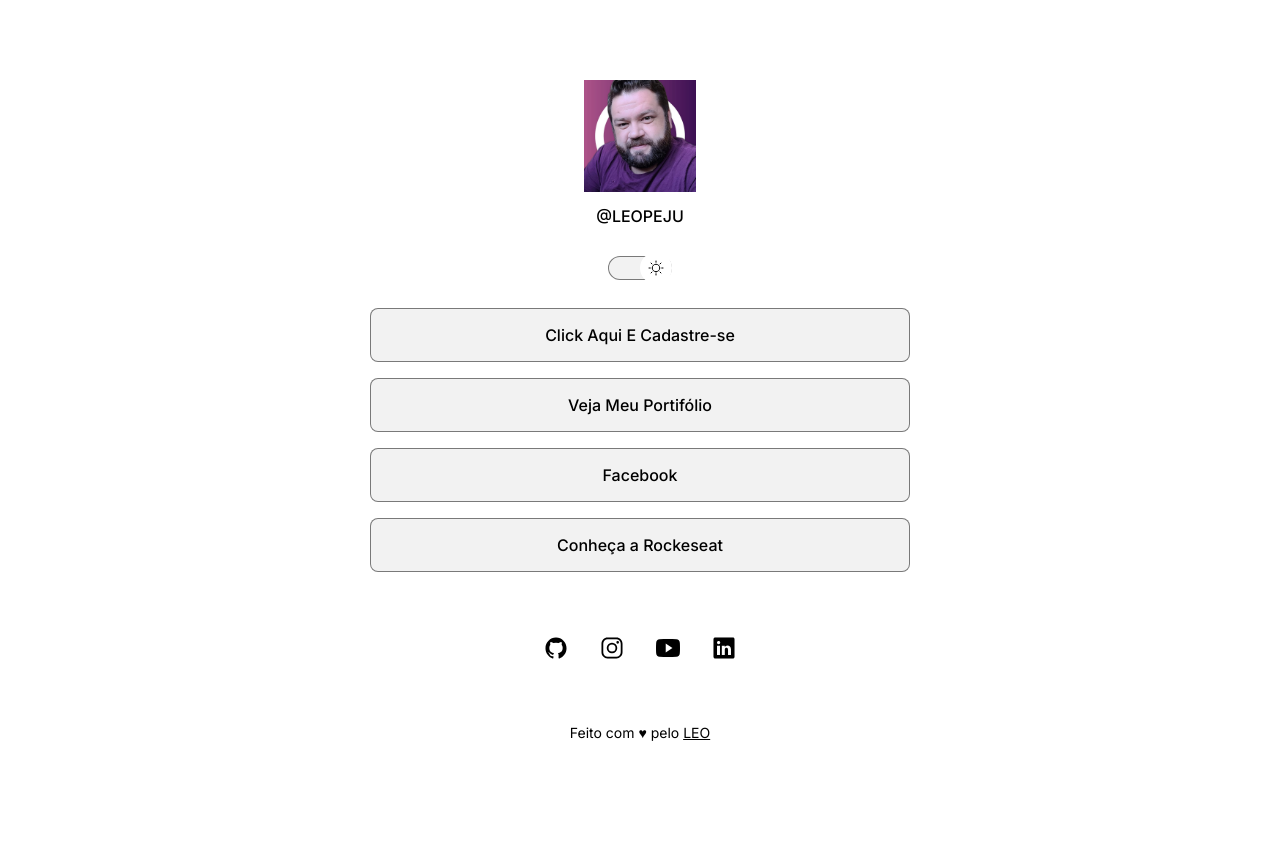
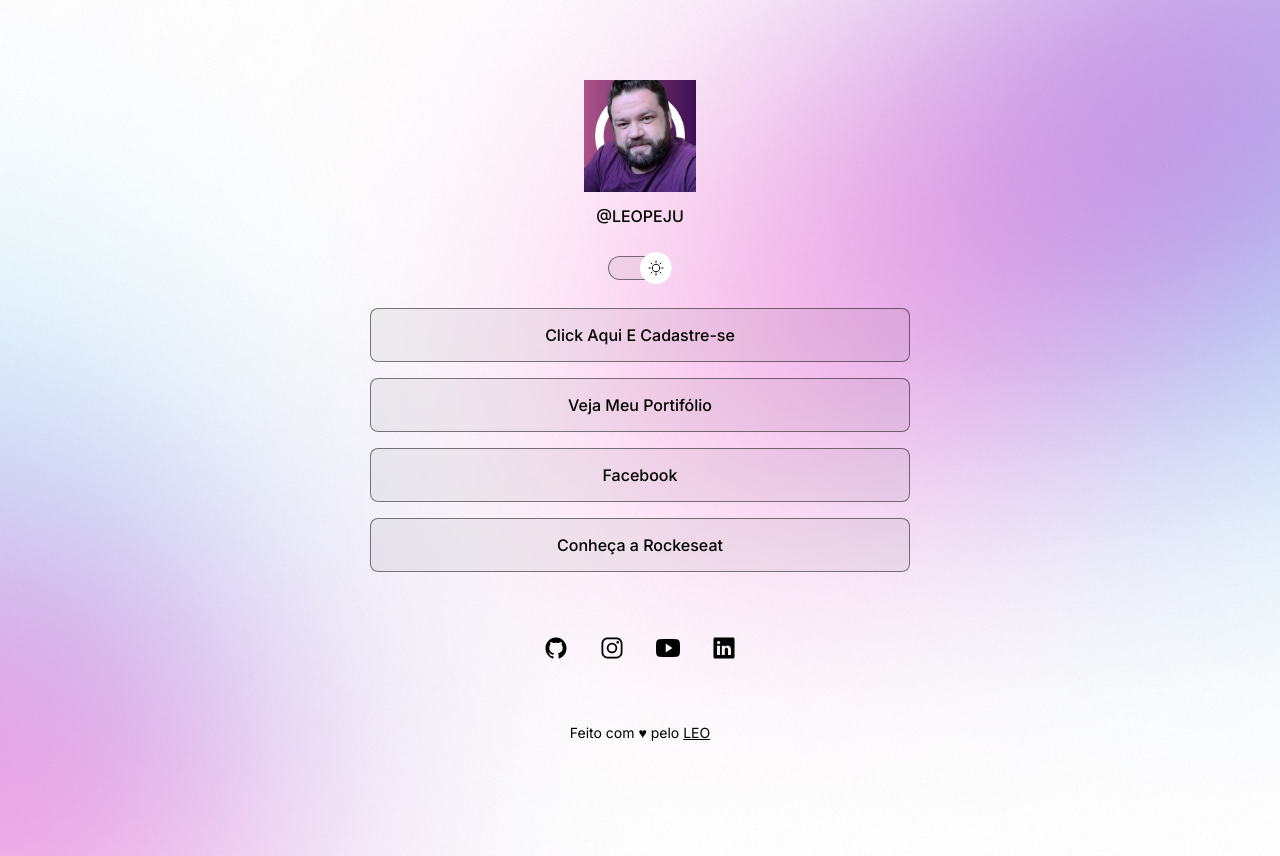
Before and after one commit to Leopeju/ProjetoDev, a plain HTML site: page index.html in a window 1280 px wide. Both pictures are taken after a click on the element 640 px from the left and 267 px from the top of the page. Drawn offline with nearby package versions, Linux system fonts and the light colour scheme.

Commit message:
rename file

```diff
--- a/style.css
+++ b/style.css
@@ -6,7 +6,7 @@
 
 :root {
   --text-color: white;
-  --bg-url: url(./assets/bg-mobile.jpg);
+  --bg-url: url(./assets/bg.jpg);
   --stroke-color: rgba(255, 255, 255, 0.5);
   --surface-color: rgba(255, 255, 255, 0.05);
   --surface-color-hover: rgba(0, 0, 0, 0.02);
@@ -156,10 +156,10 @@ footer {
 /* media queries */
 @media (min-width: 700px) {
   :root {
-    --bg-url: url(./assests/bg-.jpg);
+    --bg-url: url(./assests/bg.jpg);
   }
   .light {
-    --bg-url: url(.assets/bglightdesktop.jpg);
+    --bg-url: url(./assets/bglightdesktop.jpg);
   }
 }
 /* animation*/
```
Also changed, not shown: assets/bg.jpg (renamed from assets/bg-.jpg).
